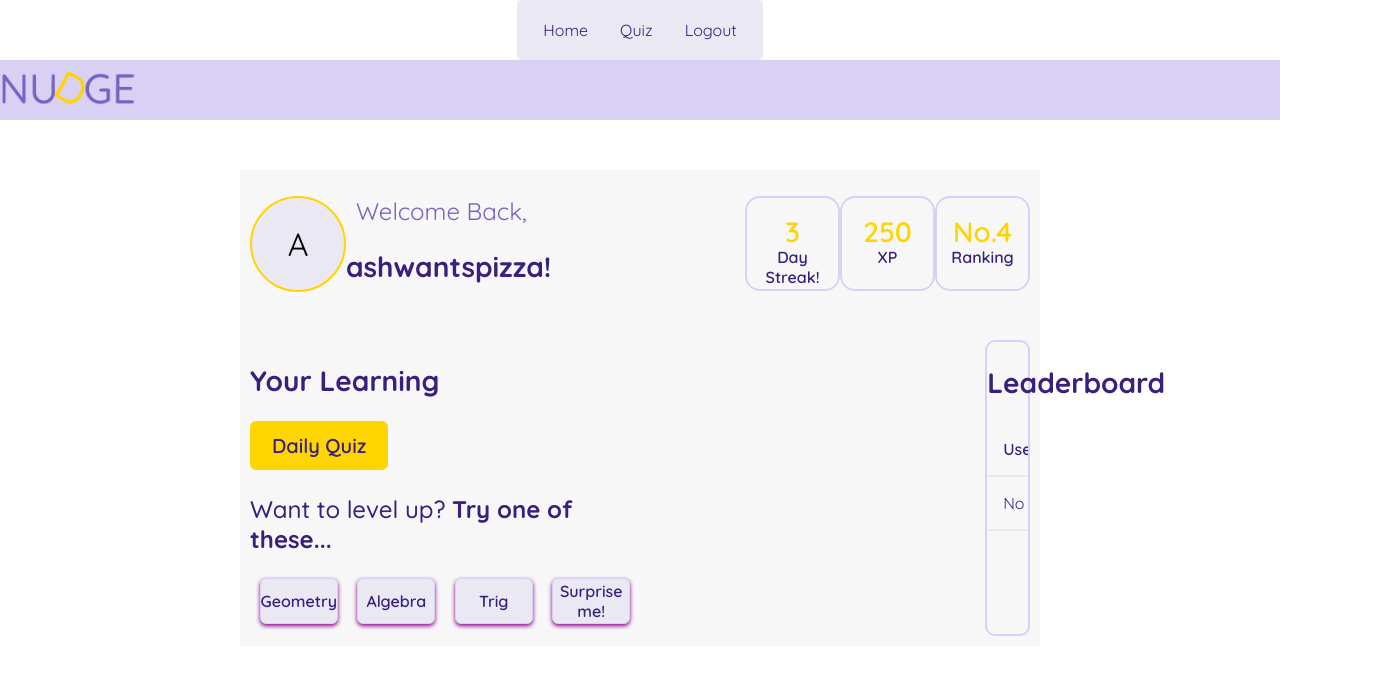
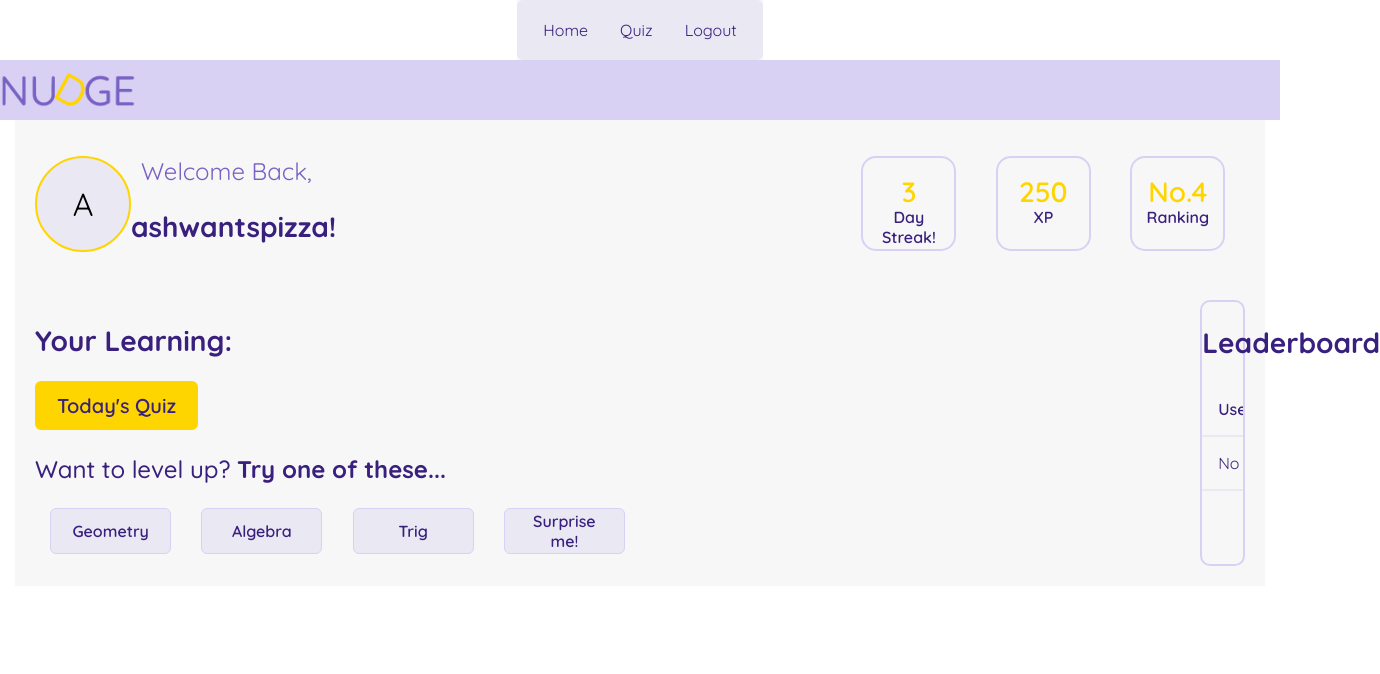
Before and after one commit to hungalunga/8-bit_NUDGE, a React (Create React App) app in the folder my-app/: page /home in a window 1280 px wide. Shown: the top 674 px of the page, 1380 px wide, since content can reach past the window. Built offline with nearby package versions, Linux system fonts and the light colour scheme.

Commit message:
styling for MainQuizIncorrect and MainQuizCorrect

```diff
--- a/my-app/src/Components/Dashboard/Dashboard.css
+++ b/my-app/src/Components/Dashboard/Dashboard.css
@@ -13,7 +13,7 @@
 }
 
 .nudgeLogo {
-	margin-top: 10px;
+	margin-top: 12px;
 	display: flex;
 	justify-content: flex-start;
 	flex-direction: column;
@@ -22,20 +22,18 @@
 }
 
 .dashboard-page {
-	margin: 50px 20px 20px 20px;
 	background-color: #f7f7f7;
 	display: flex;
 	flex-direction: column;
-	/* width: 90%; */
+	width: 100%;
 	justify-content: center;
 	align-content: center;
-	max-width: 1000px;
+	max-width: 1250px;
 	min-width: 800px;
-	padding: 10px;
+	padding: 20px;
 }
 
-#root
-{
+#root {
 	display: flex;
 	flex-direction: column;
 	justify-content: center;
@@ -46,7 +44,6 @@
 	display: flex;
 	flex-direction: row;
 	justify-content: space-between;
-	height: 33%;
 }
 
 .welcome-container {
@@ -82,9 +79,7 @@
 	border: 2px solid #d9d1f3;
 	display: flex;
 	flex-direction: column;
-
 	width: 4cap;
-
 }
 
 .leaderboard-text {
@@ -100,7 +95,6 @@
 .learning-button {
 	height: 80%;
 	width:20%;
-	box-shadow: 0px 2px 4px #8B008B;
 	justify-content: center;
 }
 
@@ -108,3 +102,7 @@
 	margin-left: 10px;
 	margin-bottom: 10px;
 }
+
+.username{
+    margin-bottom: 5px;
+}
--- a/my-app/src/Components/Dashboard/Dashboard.js
+++ b/my-app/src/Components/Dashboard/Dashboard.js
@@ -52,9 +52,9 @@ export default function Dashboard() {
 				<Divider />
 				<div className="dashboard-bottom">
 					<div className="learning-container">
-						<h2>Your Learning</h2>
+						<h2>Your Learning:</h2>
 						<Link to="/quiz">
-							<Button label="Daily Quiz" size="large" />
+							<Button label="Today's Quiz" size="large" />
 						</Link>
 						<div className = 'socials'>
 							{/* social stuff here */}
@@ -70,7 +70,7 @@ export default function Dashboard() {
 					</div>
 
 					<div className="leaderboard-container">
-						<h2 className = "leaderboard-text"><b>Leaderboard</b></h2>
+						<h2 className = "leaderboard-text">Leaderboard</h2>
 						<DataTable tableStyle={{ minWidth: "27rem" }}>
 							<Column field="user" header="User"></Column>
 							<Column field="ranking" header="Ranking"></Column>
--- a/my-app/src/Components/MainQuizComplete/MainQuizComplete.js
+++ b/my-app/src/Components/MainQuizComplete/MainQuizComplete.js
@@ -3,7 +3,7 @@ import { Button } from "primereact/button";
 export default function MainQuizComplete() {
 	return (
 		<>
-			<p>xxxQuiz Complete!</p>
+			<p>Quiz Complete!</p>
 			<Button label="Home" />
 		</>
 	);
--- a/my-app/src/Components/MainQuizCorrect/MainQuizCorrect.js
+++ b/my-app/src/Components/MainQuizCorrect/MainQuizCorrect.js
@@ -1,12 +1,12 @@
 import { Button } from "primereact/button";
-
+import { Card } from "primereact/card";
 
 export default function MainQuizCorrect({nextMessage, handleNextClick}) {
 	return (
 		<>
-			<div className="resultsPageCorrect">
-				<p>Correct!</p>
-			</div>
+			<Card className="end-quiz-card">
+				<h1>🌟You got that right🌟!</h1>
+			</Card>
 			<Button onClick={handleNextClick}>{nextMessage}</Button>
 		</>
 	);
--- a/my-app/src/Components/MainQuizIncorrect/MainQuizIncorrect.js
+++ b/my-app/src/Components/MainQuizIncorrect/MainQuizIncorrect.js
@@ -1,18 +1,16 @@
 import { Button } from "primereact/button";
-
+import { Card } from "primereact/card";
 
 export default function MainQuizIncorrect({ questionObject, nextMessage, handleNextClick }) {
 	return (
-		<>
-			<div className="resultsPageIncorrect">
-						<p>Not quite...</p>
-						<p>The correct answer for </p>
-						<p>{questionObject.question}</p>
-						<p>is</p>
-						<p>{questionObject.answer}</p>
-					</div>
-					{/* props.nextMessage has different value for main quiz than prompt quiz */}
-					<Button onClick={handleNextClick}>{nextMessage}</Button>
-		</>
+	  <>
+		<Card className="end-quiz-card">
+		  <h1>Not quite...</h1>
+		  <p>The correct answer for "{questionObject.question}" is</p>
+			<p><strong>{questionObject.answer}</strong>.</p>
+		</Card>
+		{/* props.nextMessage has different value for main quiz than prompt quiz */}
+		<Button onClick={handleNextClick}>{nextMessage}</Button>
+	  </>
 	);
-}
+  }
```
Also changed, not shown: my-app/src/prime-react-theme/theme.css.
